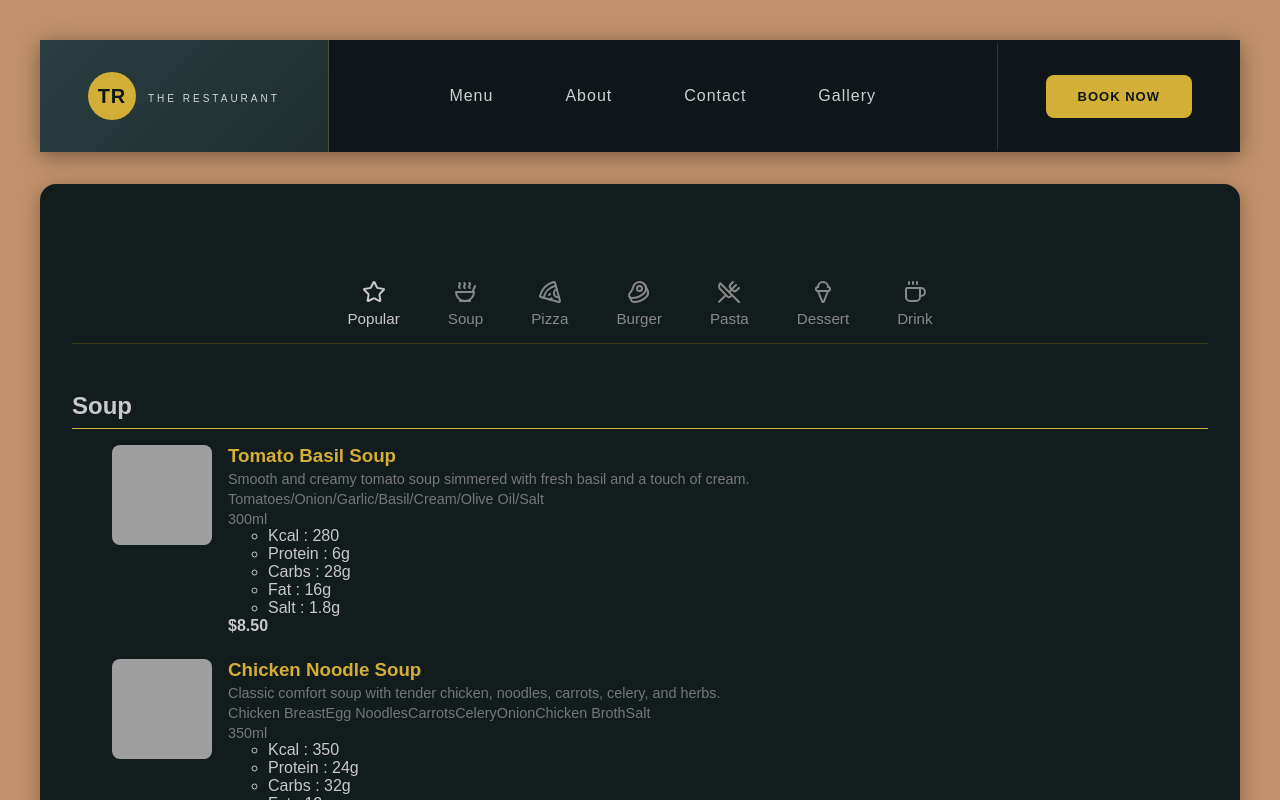
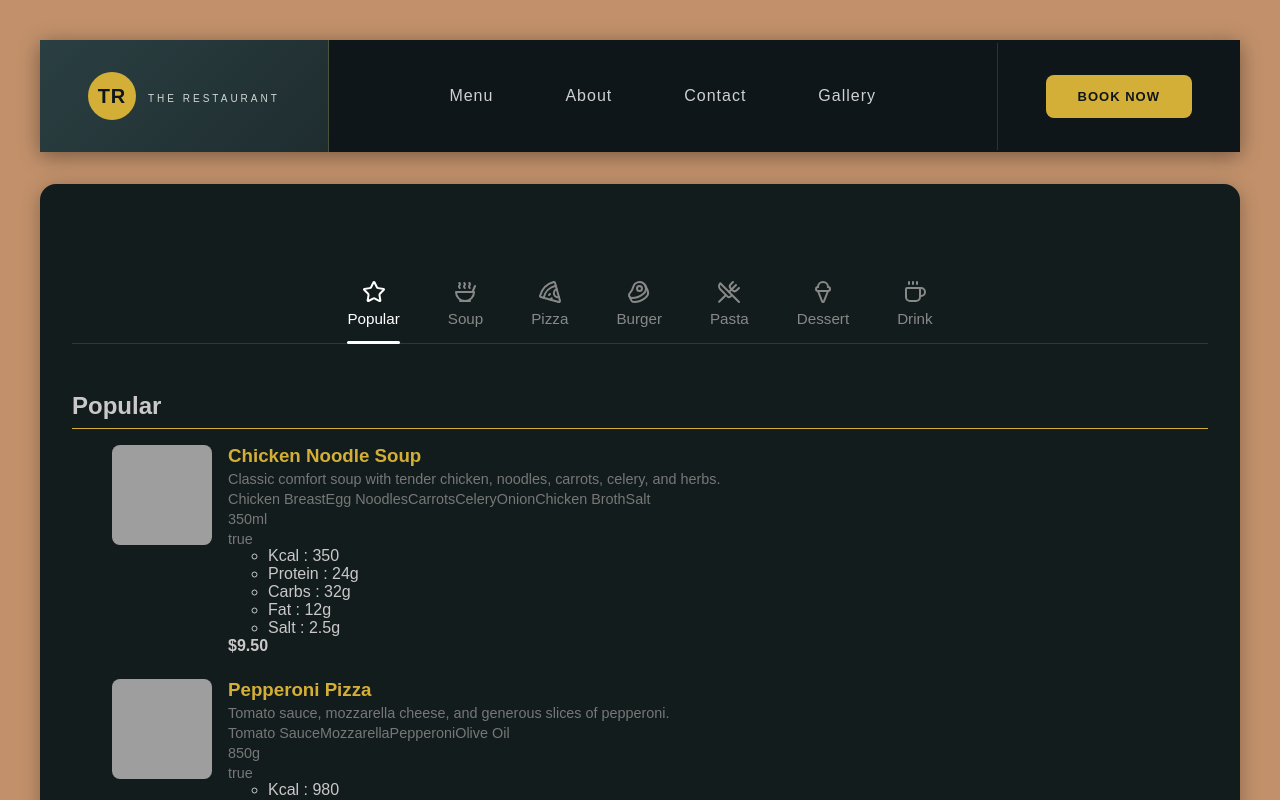
Before and after one commit to zsolt115/the-restaurant, a Next.js app: page /menu in a window 1280 px wide. Shown: the top 800 px of the page. Built offline with nearby package versions, Linux system fonts and the light colour scheme; grey boxes are pictures that could not be loaded.

Commit message:
filtering menu items

```diff
--- a/src/components/menu/MenuClient.module.scss
+++ b/src/components/menu/MenuClient.module.scss
@@ -16,43 +16,44 @@
 
 .section {
   margin-bottom: 2rem;
-}
 
-.section h2 {
+  h2 {
     border-bottom: 1px solid var(--color-title_h1);
     padding-bottom: 0.5rem;
     margin-bottom: 1rem;
+  }
 }
 
 .item {
   display: flex;
   justify-content: flex-start;
   align-items: flex-start;
-  gap: 1rem; /* space between image and text */
+  gap: 1rem;
   margin-bottom: 1.5rem;
-}
 
-.item img {
+  img {
     width: 100px;
     height: 100px;
     object-fit: cover;
     border-radius: 0.5rem;
-  flex-shrink: 0; /* prevents image from shrinking */
+    flex-shrink: 0;
+  }
+
+  h3 {
+    margin: 0;
+    color: var(--color-title_h1);
+  }
+
+  p {
+    margin: 0.25rem 0 0;
+    color: var(--color-muted);
+    font-size: 0.9rem;
+  }
+
 }
 
 .item-details {
   flex: 1;
-}
-
-.item h3 {
-  margin: 0;
-  color: var(--color-title_h1);
-}
-
-.item p {
-  margin: 0.25rem 0 0;
-  color: var(--color-muted);
-  font-size: 0.9rem;
 }
 
 .price {
@@ -69,7 +70,7 @@
   border-bottom: 1px solid rgba(212, 168, 29, 0.2);
 }
 
-/* BUTTON */
+/* MENU CATEGORIES */
 .categoryBtn {
   background: none;
   border: none;
@@ -84,20 +85,17 @@
   position: relative;
 }
 
-/* ICON */
 .icon {
   font-size: 1.8rem;
 }
 
-/* LABEL */
 .label {
   font-size: 0.95rem;
   font-weight: 500;
 }
 
-/* ACTIVE STATE */
 .active {
-  color: var(--color-accent); // gold
+  color: white;
 }
 
 .active::after {
@@ -107,16 +105,25 @@
   left: 0;
   width: 100%;
   height: 3px;
-  background-color: var(--color-accent);
+  background-color: white;
   border-radius: 2px;
 }
 
-/* HOVER */
 .categoryBtn:hover {
-  color: var(--color-accent);
+  color: white;
 }
 
-/* RESPONSIVE */
+/* MENU CATEGORIES END */
+
+
+/* MENU ITEMS */
+
+.card_menu {
+
+}
+
+/* MENU ITEMS END */
+
 @media (max-width: 768px) {
   .selectCategory {
     gap: 1.5rem;
--- a/src/components/menu/MenuClient.tsx
+++ b/src/components/menu/MenuClient.tsx
@@ -27,6 +27,34 @@ export default function MenuPage() {
   ];
 
   const [activeCategory, setActiveCategory] = useState("Popular");
+  const [selectedMenuCategory, setSelectedMenuCategory] = useState(0);
+
+const filteredItems = menuItems.flatMap((section) => {
+  if (activeCategory === "Popular") {
+    return section.items
+      .filter((item) => item.popular)
+      .map(item => ({...item, category: "Popular"}));
+  }
+
+  if (activeCategory === section.category) {
+    return section.items.map(item => ({...item, category: section.category}));
+  }
+
+  return [];
+});
+
+  const groupedSections = Object.entries(
+    filteredItems.reduce((acc, item) => {
+      if (!acc[item.category]) {
+        acc[item.category] = [];
+      }
+      acc[item.category].push(item);
+      return acc;
+    }, {} as Record<string, typeof filteredItems>)
+  ).map(([category, items]) => ({
+    category,
+    items
+  }));
 
   return (
     <main className={styles.menuPage}>
@@ -38,9 +66,11 @@ export default function MenuPage() {
             <button
               key={category.name}
               className={`${styles.categoryBtn} ${
-                index === 0 ? styles.active : ""
-              }`}
-              onClick={() => setActiveCategory(category.name)}
+                index === selectedMenuCategory ? styles.active : ""}`}
+              onClick={() => {
+                setActiveCategory(category.name);
+                setSelectedMenuCategory(index);
+              }}
             >
               <Icon className={styles.icon} />
               <span className={styles.label}>{category.name}</span>
@@ -49,13 +79,7 @@ export default function MenuPage() {
         })}
       </div>
 
-      {menuItems
-        .filter((section) =>
-          activeCategory === "Popular"
-            ? section.items.filter((item) => item.popular)
-            : section.category === activeCategory
-        )
-        .map((section) => (
+      {groupedSections.map((section) => (
         <section key={section.category} className={styles.section}>
           <h2>{section.category}</h2>
           <ul>
@@ -67,6 +91,7 @@ export default function MenuPage() {
                   <p>{item.description}</p>
                   <p>{item.ingredients}</p>
                   <p>{item.portion}</p>
+                  <p>{item.popular.toString()}</p>
                   <ul>
                     {Object.entries(item.nutrition).map(([key, value]) => (
                       <li key={key}>
```
Lines whose indentation alone changed are shown as unchanged.
